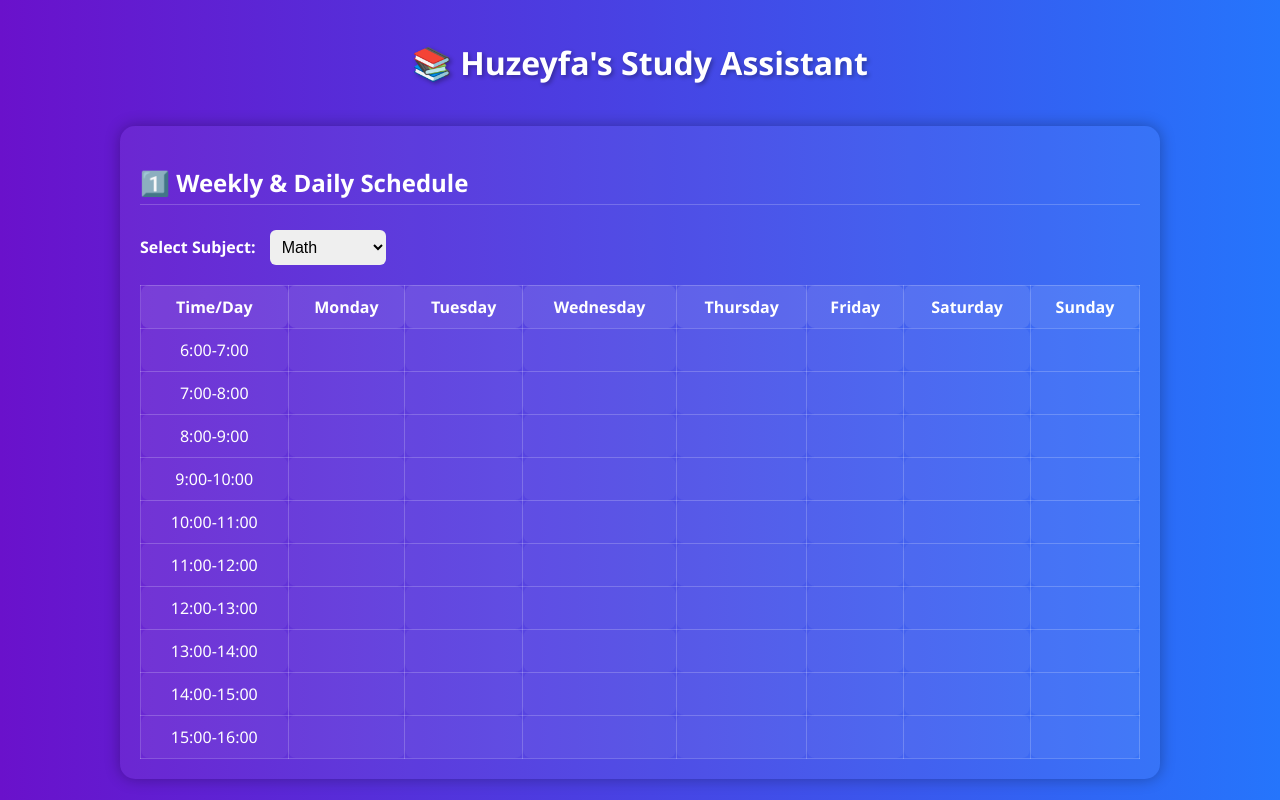
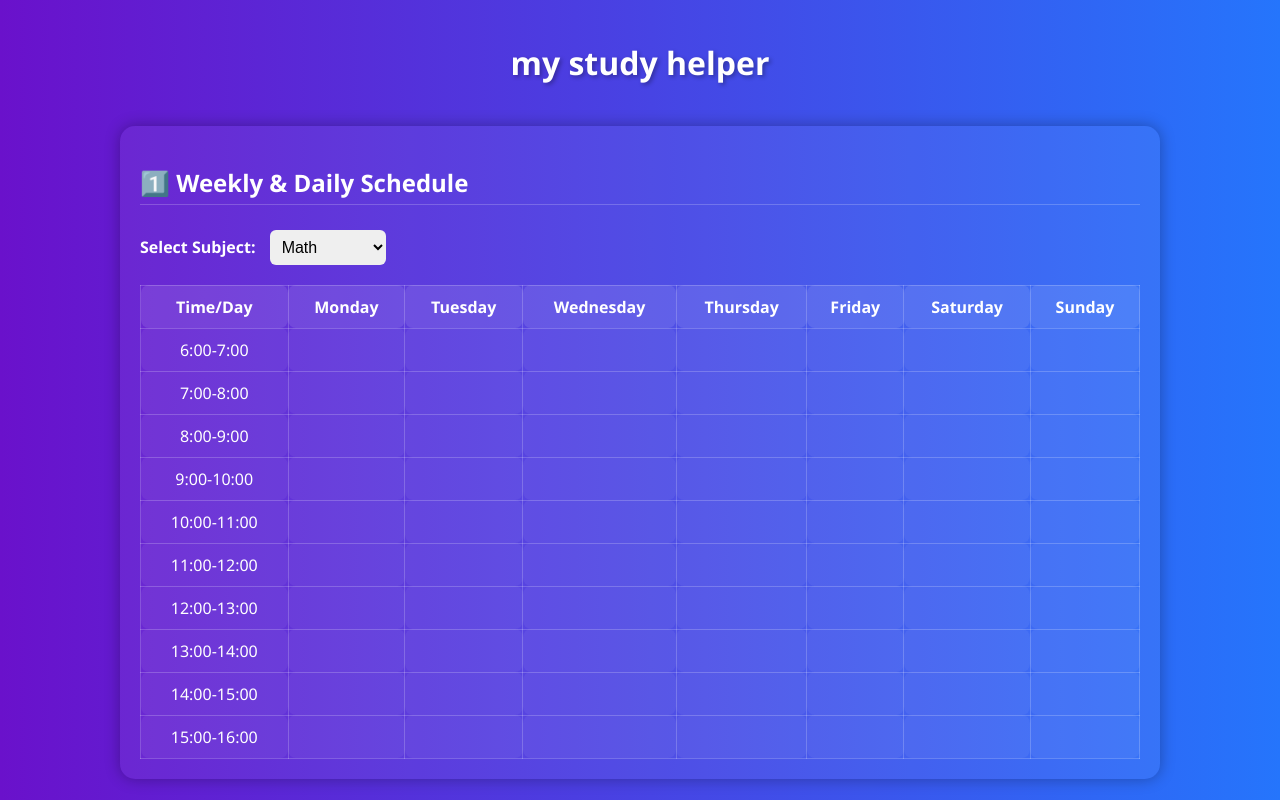
Before and after one commit to huzeydev/Study-organizer, a plain HTML site: page index.html in a window 1280 px wide. Shown: the top 800 px of the page. Drawn offline with Linux system fonts and the light colour scheme.

Commit message:
Update index.html

```diff
--- a/index.html
+++ b/index.html
@@ -114,7 +114,7 @@
 </head>
 <body>
 
-<h1>📚 Huzeyfa's Study Assistant</h1>
+<h1>my study helper</h1></h1>
 
 <div class="container">
   <h2>1️⃣ Weekly & Daily Schedule</h2>
```
